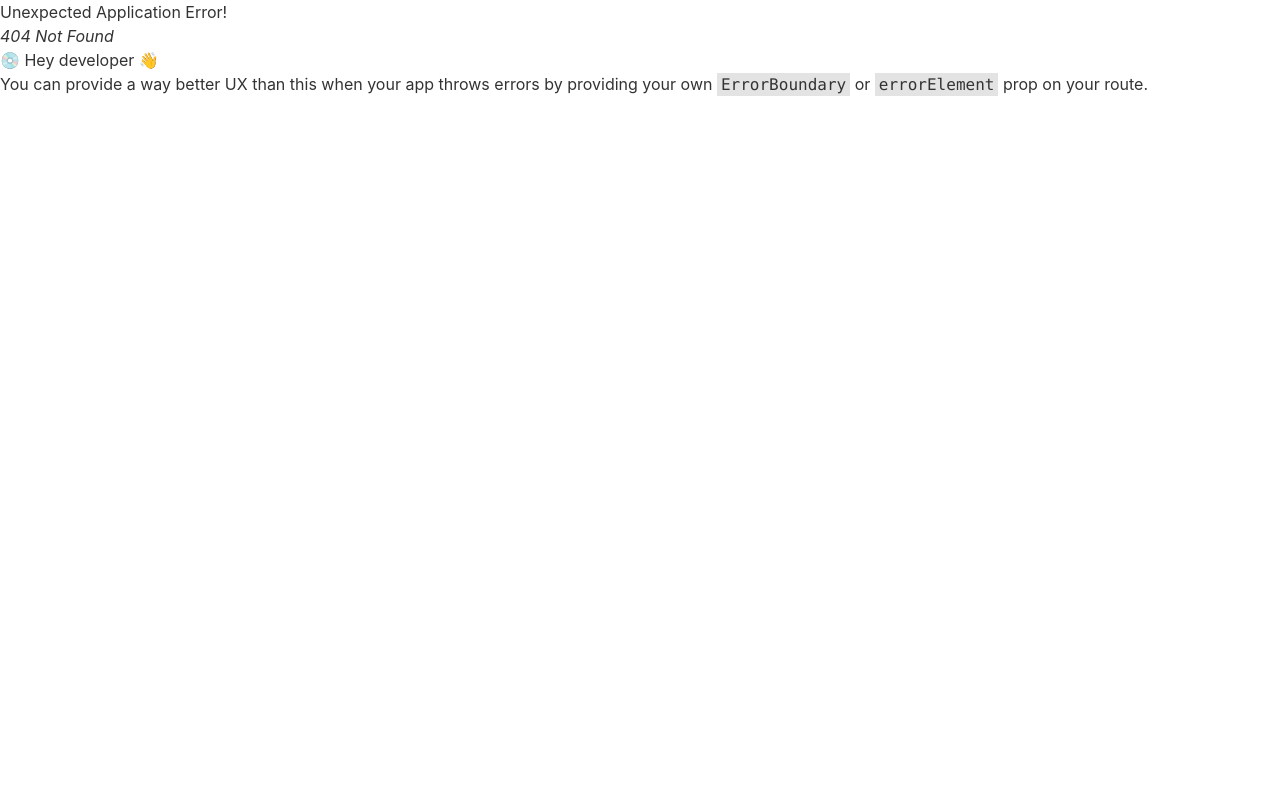
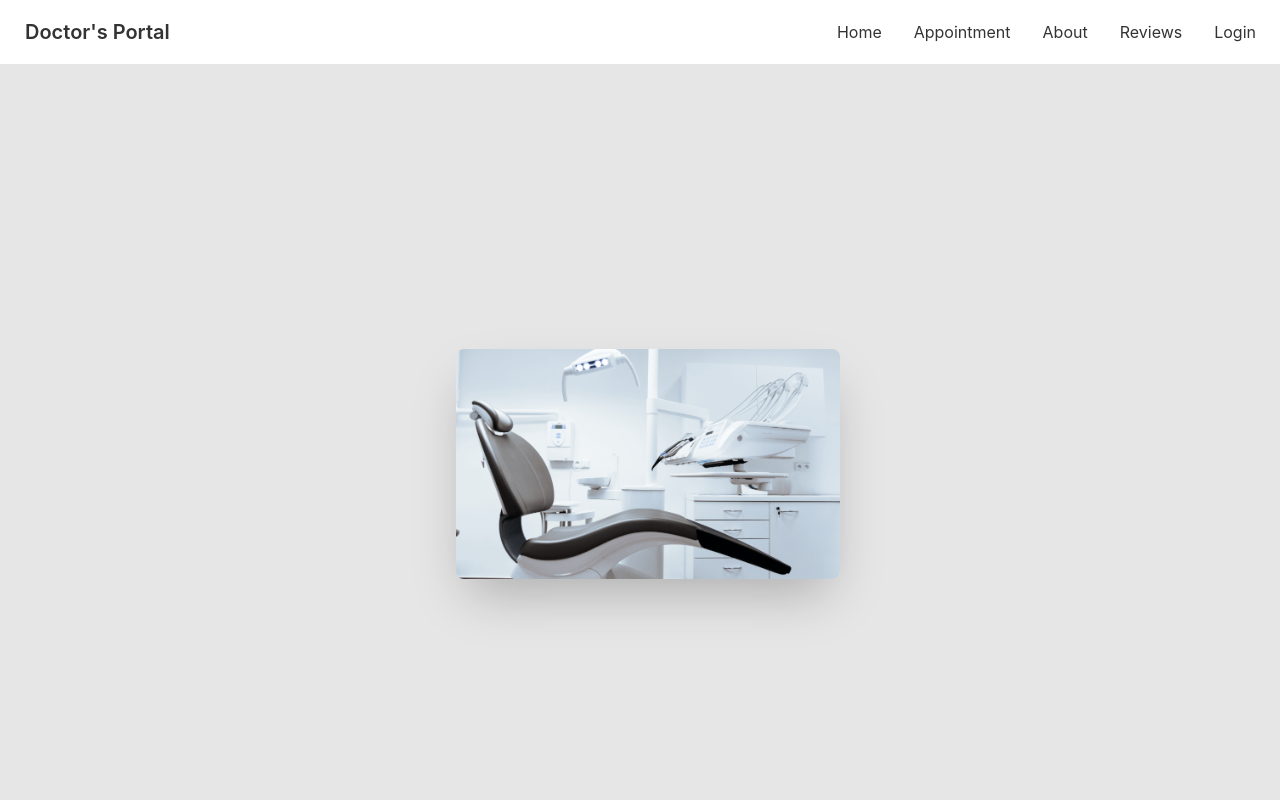
Before and after one commit to mostafizur610/doctors-portal-client, a React (Create React App) app: page /appointment in a window 1280 px wide. Before the commit this address had no page. Shown: the top 800 px of the page. Built offline with nearby package versions, Linux system fonts and the light colour scheme.

Commit message:
appointment page set

```diff
--- /dev/null
+++ b/src/Pages/Appointment/Appointment/Appointment.js
@@ -0,0 +1,12 @@
+import React from 'react';
+import AppointmentBanner from '../AppointmentBanner/AppointmentBanner';
+
+const Appointment = () => {
+    return (
+        <div>
+            <AppointmentBanner></AppointmentBanner>
+        </div>
+    );
+};
+
+export default Appointment;
--- /dev/null
+++ b/src/Pages/Appointment/AppointmentBanner/AppointmentBanner.js
@@ -0,0 +1,19 @@
+import React from 'react';
+import chair from '../../../assets/images/chair.png'
+
+const AppointmentBanner = () => {
+    return (
+        <header>
+            <div className="hero min-h-screen bg-base-200">
+                <div className="hero-content flex-col lg:flex-row-reverse">
+                    <img src={chair} className="max-w-sm rounded-lg shadow-2xl" alt='dentist chair' />
+                    <div>
+
+                    </div>
+                </div>
+            </div>
+        </header>
+    );
+};
+
+export default AppointmentBanner;
--- a/src/Routes/Routes/Routes.js
+++ b/src/Routes/Routes/Routes.js
@@ -1,5 +1,6 @@
 import { createBrowserRouter } from "react-router-dom";
 import Main from "../../Layout/Main";
+import Appointment from "../../Pages/Appointment/Appointment/Appointment";
 import Home from "../../Pages/Home/Home/Home";
 import Login from "../../Pages/Login/Login";
 
@@ -16,6 +17,10 @@
             {
                 path: '/login',
                 element: <Login></Login>
+            },
+            {
+                path: '/appointment',
+                element: <Appointment></Appointment>
             }
         ]
     }
```
